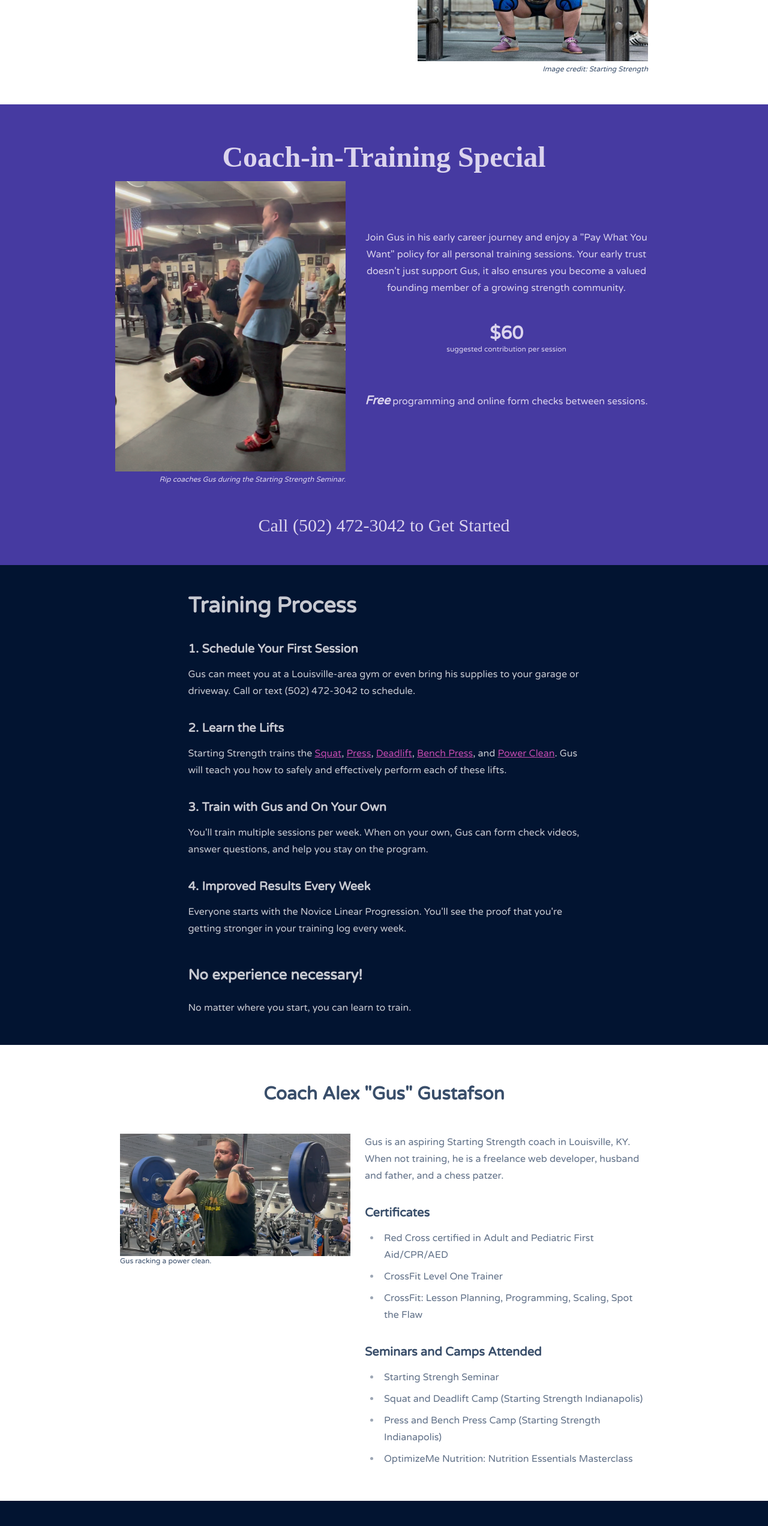
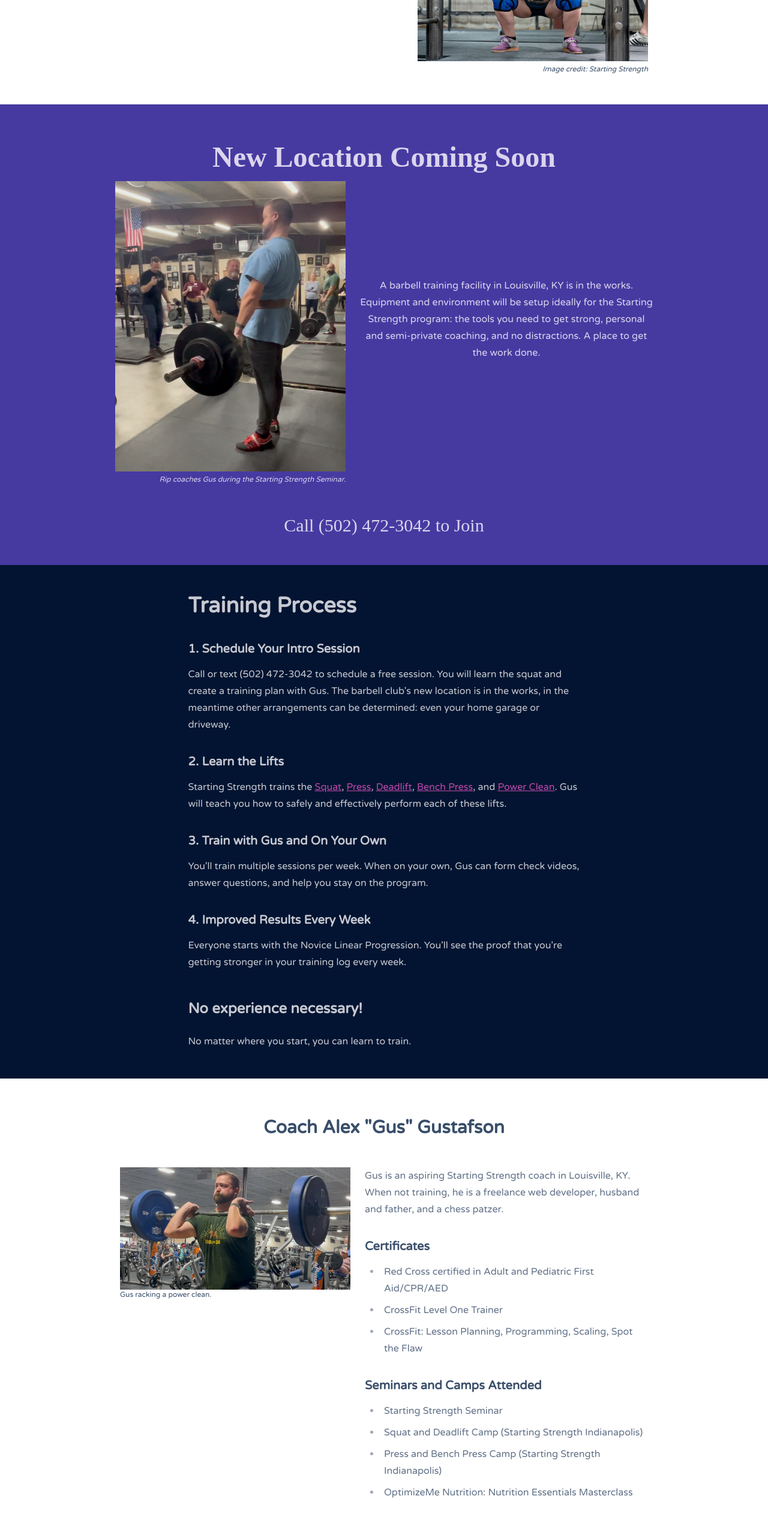
Before and after one commit to alexjgustafson/gus.coach, a SvelteKit app: page / in a window 1280 px wide. Shown: the part 1102-3646 px from the top of the page at 60% size. Built offline with nearby package versions, Linux system fonts and the light colour scheme; a web font is replaced by a local one.

Commit message:
Marketing Copy Updates

```diff
--- a/src/components/home/About.svelte
+++ b/src/components/home/About.svelte
@@ -16,7 +16,7 @@
         </ul>
         <h3>Seminars and Camps Attended</h3>
         <ul>
-          <li>Starting Strengh Seminar</li>
+          <li>Starting Strength Seminar</li>
           <li>Squat and Deadlift Camp (Starting Strength Indianapolis)</li>
           <li>Press and Bench Press Camp (Starting Strength Indianapolis)</li>
           <li>OptimizeMe Nutrition: Nutrition Essentials Masterclass</li>
--- /dev/null
+++ b/src/components/home/LocationComingSoon.svelte
@@ -0,0 +1,21 @@
+<div class="w-full border-opacity-50 text-center py-12 bg-secondary">
+  <div class="container mx-auto px-6 lg:px-48 xl:px-80 text-secondary-content">
+    <h2 class="text-3xl md:text-5xl py-4 font-bold font-accent">New Location Coming Soon</h2>
+  </div>
+  <div class="flex flex-col lg:flex-row px-2 lg:px-24 xl:px-48">
+    <div class="flex-none flex flex-col items-center">
+      <img src="rip-coaching-gus-deadlift.png" alt="Rip looks approvingly as Gus deadlifts at the Wichita Falls Athletic Club" class="w-96" width="384" height="485" />
+      <cite class="text-right w-full">
+        <span class="text-xs text-secondary-content">Rip coaches Gus during the Starting Strength Seminar.</span>
+      </cite>
+    </div>
+    <div class="flex flex-col justify-center flex-1 lg:pl-6 pb-12 prose text-secondary-content">
+      <div class="prose text-secondary-content">
+        <p>A barbell training facility in Louisville, KY is in the works. Equipment and environment will be setup ideally for the Starting Strength program: the tools you need to get strong, personal and semi-private coaching, and no distractions. A place to get the work done.</p>
+      </div>
+    </div>
+  </div>
+  <div class="container mx-auto px-6 lg:px-48 xl:px-80 text-secondary-content">
+    <p class="font-accent text-3xl mt-12"><a href="tel:5024723042">Call (502) 472-3042 to Join</a></p>
+  </div>
+</div>
--- a/src/components/home/TrainingProcess.svelte
+++ b/src/components/home/TrainingProcess.svelte
@@ -1,8 +1,8 @@
 <div class="w-full border-opacity-50 py-12 px-6 lg:px-48 bg-neutral">
   <div class="container mx-auto prose text-neutral-content">
     <h2 class="text-neutral-content lg:text-4xl">Training Process</h2>
-    <h3 class="text-neutral-content">1. Schedule Your First Session</h3>
-    <p>Gus can meet you at a Louisville-area gym or even bring his supplies to your garage or driveway. Call or text (502) 472-3042 to schedule.</p>
+    <h3 class="text-neutral-content">1. Schedule Your Intro Session</h3>
+    <p>Call or text (502) 472-3042 to schedule a free session. You will learn the squat and create a training plan with Gus. The barbell club's new location is in the works, in the meantime other arrangements can be determined: even your home garage or driveway.</p>
     <h3 class="text-neutral-content">2. Learn the Lifts</h3>
     <p>Starting Strength trains the <a href="/squat" class="text-accent">Squat</a>, <a href="press" class="text-accent">Press</a>, <a href="/deadlift" class="text-accent">Deadlift</a>, <a href="/bench-press" class="text-accent">Bench Press</a>, and <a href="/power-clean" class="text-accent">Power Clean</a>. Gus will teach you how to safely and effectively perform each of these lifts.</p>
     <h3 class="text-neutral-content">3. Train with Gus and On Your Own</h3>
--- a/src/routes/+page.svelte
+++ b/src/routes/+page.svelte
@@ -5,12 +5,12 @@
 <script>
   import Hero from '../components/home/Hero.svelte';
   import StartingStrengthMethod from '../components/home/StartingStrengthMethod.svelte';
-  import SpecialPrice from '../components/home/SpecialPrice.svelte';
+  import LocationComingSoon from '../components/home/LocationComingSoon.svelte';
   import TrainingProcess from '../components/home/TrainingProcess.svelte';
   import About from '../components/home/About.svelte';
 </script>
 <Hero />
 <StartingStrengthMethod />
-<SpecialPrice />
+<LocationComingSoon />
 <TrainingProcess />
 <About />
```
